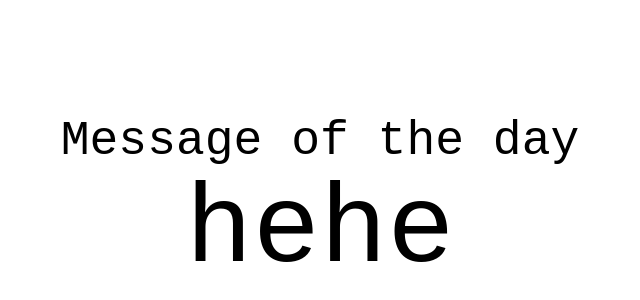
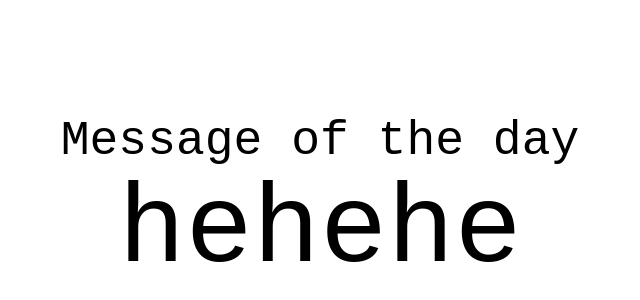
Before and after one commit to DatNguyen60/QuickDeployTest, a plain HTML site: page index.html in a window 1280 px wide. Shown: the part 196-496 px from the top of the page, without its empty margins (320-960 px from the left). Drawn offline with Linux system fonts and the light colour scheme.

Commit message:
Automatic commit message

```diff
--- a/index.html
+++ b/index.html
@@ -8,7 +8,7 @@
     <div class="" style="height: 100vh; width: 100vw; position: relative">
         <div class="" style="position: absolute; top: 50%; left: 50%; width: 100%; transform: translate(-50%,-50%); font-size: 3rem; text-align: center;">
             <div class="">Message of the day</div>
-            <div class="" id="motd-text" style="font-size: 7rem;">hehe</div>
+            <div class="" id="motd-text" style="font-size: 7rem;">hehehe</div>
         </div>
     </div>
 
```
